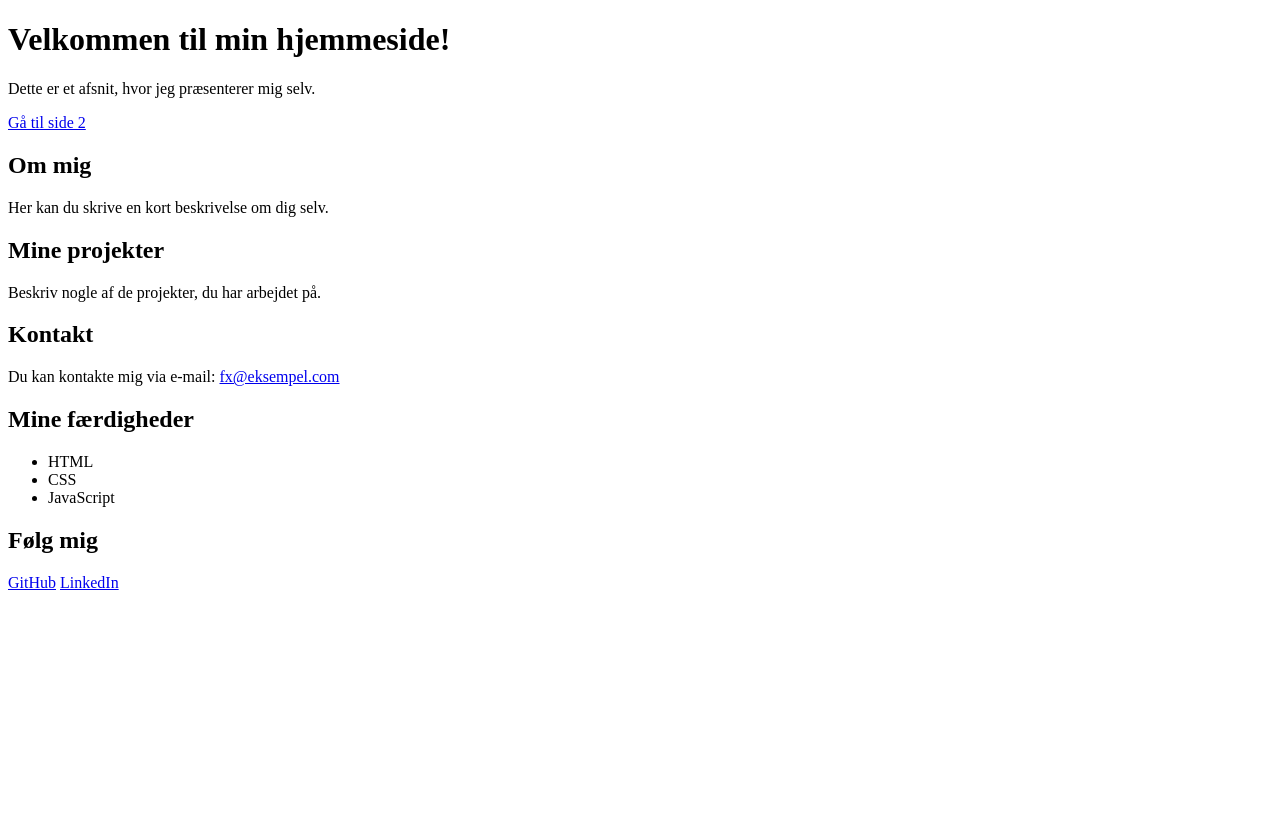
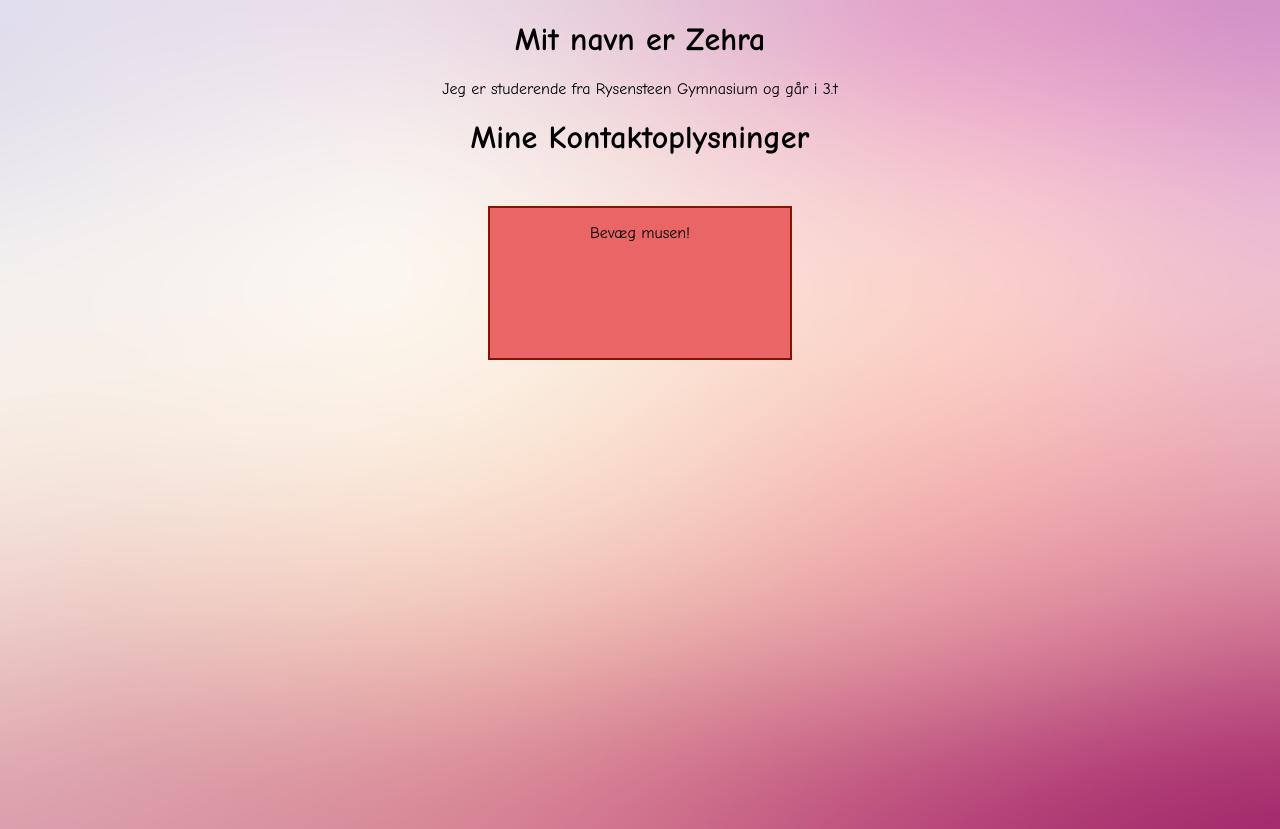
Before and after one commit to zehr0169/webteknologi, a plain HTML site: page Webteknologier/Hjemmeside/index.html in a window 1280 px wide. Before the commit the page ends 800 px from the top, so only its background shows below. Drawn offline with Linux system fonts and the light colour scheme.

Commit message:
Add files via upload

```diff
--- a/Webteknologier/Hjemmeside/index.html
+++ b/Webteknologier/Hjemmeside/index.html
@@ -1,32 +1,67 @@
 <!DOCTYPE html>
 <html>
 <head>
-<meta charset="UTF-8">
+  <meta charset="UTF-8">
+  <title>Min Hjemmeside</title>
+  <style>
+     body {
+     background-image: url('billeder/background.jpg'); /*Sætter baggrundsbillede*/
+     background-size:cover; /*Gør, at billedet dækker hele baggrounden*/
+     background-position:center; /*Centrerer billeder*/
+     font-family:'Comic Sans MS',cursive ;/*Ændre skrifttypen til Times
+
+     align-items: center; /* Centrerer indholdet vertikalt */
+    height: 100vh; /* Sætter højden på body til 100% af viewport højden */
+            text-align: center; /* Centrerer teksten inden for div'ene */
+        }
+        .content {
+            max-width: 600px; /* Sætter en maksimal bredde for indholdet */
+        }
+
+          .contact-box{
+            width: 300px; /* Boksens bredde */
+            height: 150px; /* Boksens højde */
+            background-color: #ea6565; /* Farve på boksen */
+            margin: 50px auto; /* Centrerer boksen med margin */
+            border: 2px solid #851502; /* Kant omkring boksen */
+            position: relative; /* Giver mulighed for absolut positionering af indhold */
+            overflow: hidden; /* Skjuler indhold, der går uden for boksen */
+            cursor: pointer; /* Ændrer musemarkøren til pointer */
+        }
+        .contact-info {
+            display: none; /* Skjuler kontaktoplysningerne som standard */
+            position: absolute; /* Gør det muligt at placere dem inden for boksen */
+            top: 50%; /* Placerer dem i midten vertikalt */
+            left: 50%; /* Placerer dem i midten horisontalt */
+            transform: translate(-50%, -50%); /* Justerer for at centrere perfekt */
+            color: white; /* Tekstfarve */
+            text-align: center; /* Centrerer teksten */
+        }
+    </style>
 </head>
-<body background-color="rgb(20,90,120)">
-    <h1>Velkommen til min hjemmeside!</h1>
-    <p>Dette er et afsnit, hvor jeg præsenterer mig selv.</p>
-    <a href="side2.html">Gå til side 2 </a>
-    <h2>Om mig</h2>
-    <p>Her kan du skrive en kort beskrivelse om dig selv.</p>
-    <h2>Mine projekter</h2>
-    <p>Beskriv nogle af de projekter, du har arbejdet på.</p>
-    <h2>Kontakt</h2>
-    <p>Du kan kontakte mig via e-mail: <a href="mailto:fx@eksempel.com">fx@eksempel.com</a></p>
+<body>
 
-    <h2>Mine færdigheder</h2>
-    <ul>
-      <li>HTML</li>
-      <li>CSS</li>
-      <li>JavaScript</li>
-    </ul>
+    <h1>Mit navn er Zehra </h1>
+    <p>Jeg er studerende fra Rysensteen Gymnasium og går i 3.t</p>
 
 
-    <h2>Følg mig</h2>
-    <a href="https://github.com/ditbrugernavn">GitHub</a>
-    <a href="https://www.linkedin.com/in/ditbrugernavn/">LinkedIn</a>
+    <h1>Mine Kontaktoplysninger</h1>
+    <div class="contact-box" onmouseover="showInfo()" onmouseout="hideInfo()">
+        <div class="contact-info" id="info">
+            <p>Email: zehr0169@rysesnteen.com</p>
+            <p>Telefon: 12345678</p>
+        </div>
+        <p>Bevæg musen!</p>
+    </div>
 
+    <script>
+        function showInfo() {
+            document.getElementById('info').style.display = 'block'; // Viser kontaktoplysningerne
+        }
 
-
+        function hideInfo() {
+            document.getElementById('info').style.display = 'none'; // Skjuler kontaktoplysningerne
+        }
+</script>
 </body>
 </html
```
Also changed, not shown: Webteknologier/Hjemmeside/billeder/background.jpg (added), Webteknologier/Hjemmeside/billeder/mitbillede.jpg (added).
